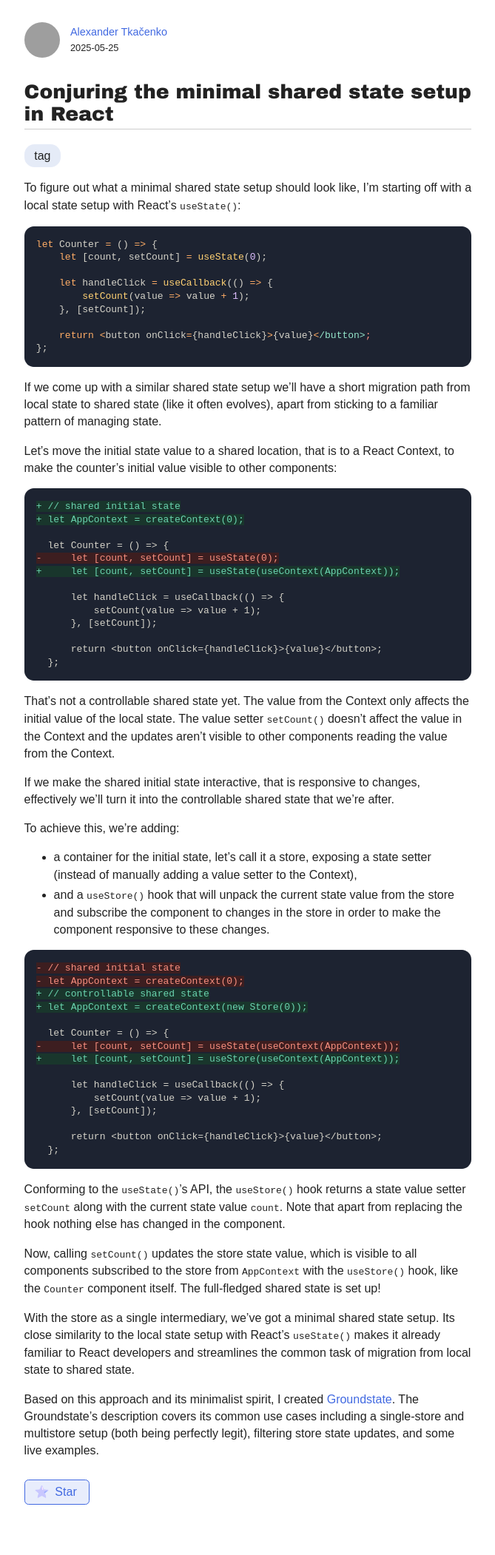
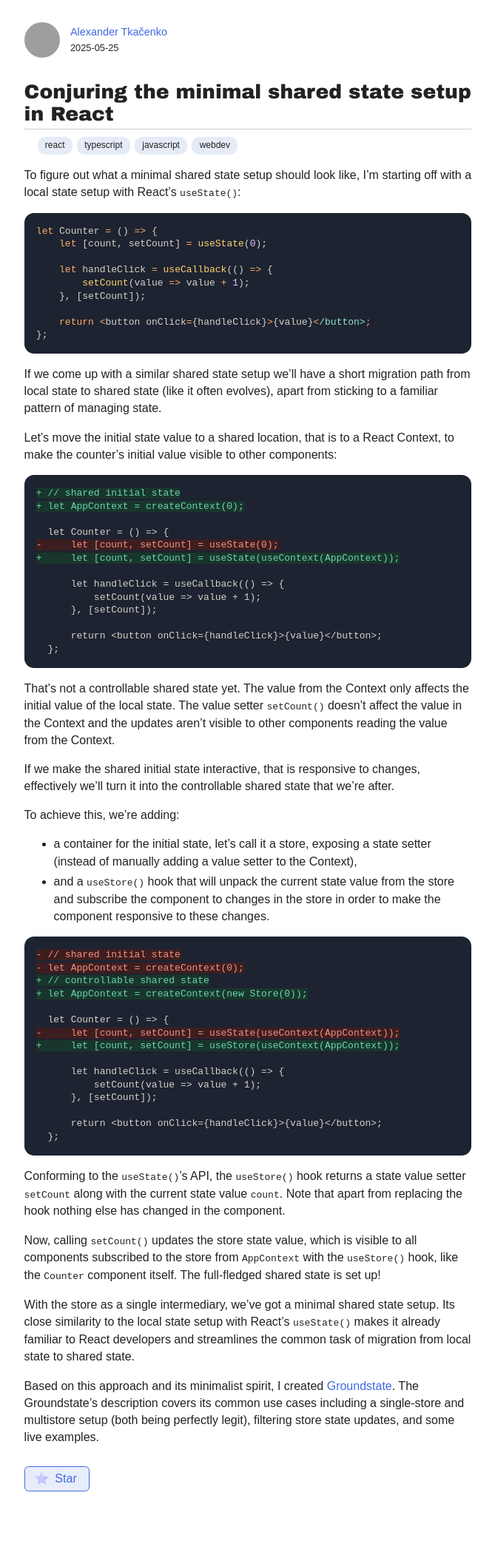
Before and after one commit to axtk/axtk.github.io, a Jekyll site: the page built from groundstate.md, in a window 1280 px wide. Shown: the whole page at 74% size, without its empty margins (305-974 px from the left). Built offline with Jekyll 4.4.1, drawn with Linux system fonts in a browser that asks for light colours; our own code applies the rules of GitHub Pages for plain Markdown files; grey boxes are pictures that could not be loaded.

Commit message:
update tags

```diff
--- a/_layouts/default.html
+++ b/_layouts/default.html
@@ -38,7 +38,7 @@
 {% if page.tags %}
 <p class="tags">
 {% for tag in page.tags %}
-    <em>tag</em>{% unless forloop.last %}<span class="sep">, </span>{% endunless %}
+    <em>{{tag}}</em>{% unless forloop.last %}<span class="sep">, </span>{% endunless %}
 {% endfor %}
 </p>
 {% endif %}
--- a/css/plain.css
+++ b/css/plain.css
@@ -190,8 +190,12 @@ header .date {
     font-size: .8rem;
     margin-top: .35rem;
 }
+p.tags {
+    font-size: .75em;
+    margin: 0 1.5em;
+}
 h1 + p.tags {
-    margin-top: -.5em;
+    margin-top: -1.35em;
 }
 .tags em {
     display: inline-block;
--- a/groundstate.md
+++ b/groundstate.md
@@ -1,7 +1,11 @@
 ---
 title: Conjuring the minimal shared state setup in React
 date: 2025-05-25
-tags: react, typescript, javascript, webdev
+tags:
+    - react
+    - typescript
+    - javascript
+    - webdev
 ---
 
 To figure out what a minimal shared state setup should look like, I'm starting off with a local state setup with React's `useState()`:
```
Also changed, not shown: prefer_let.md (+4 -1 lines), routescape.md (+5 -1 lines), transient_state.md (+5 -1 lines).
